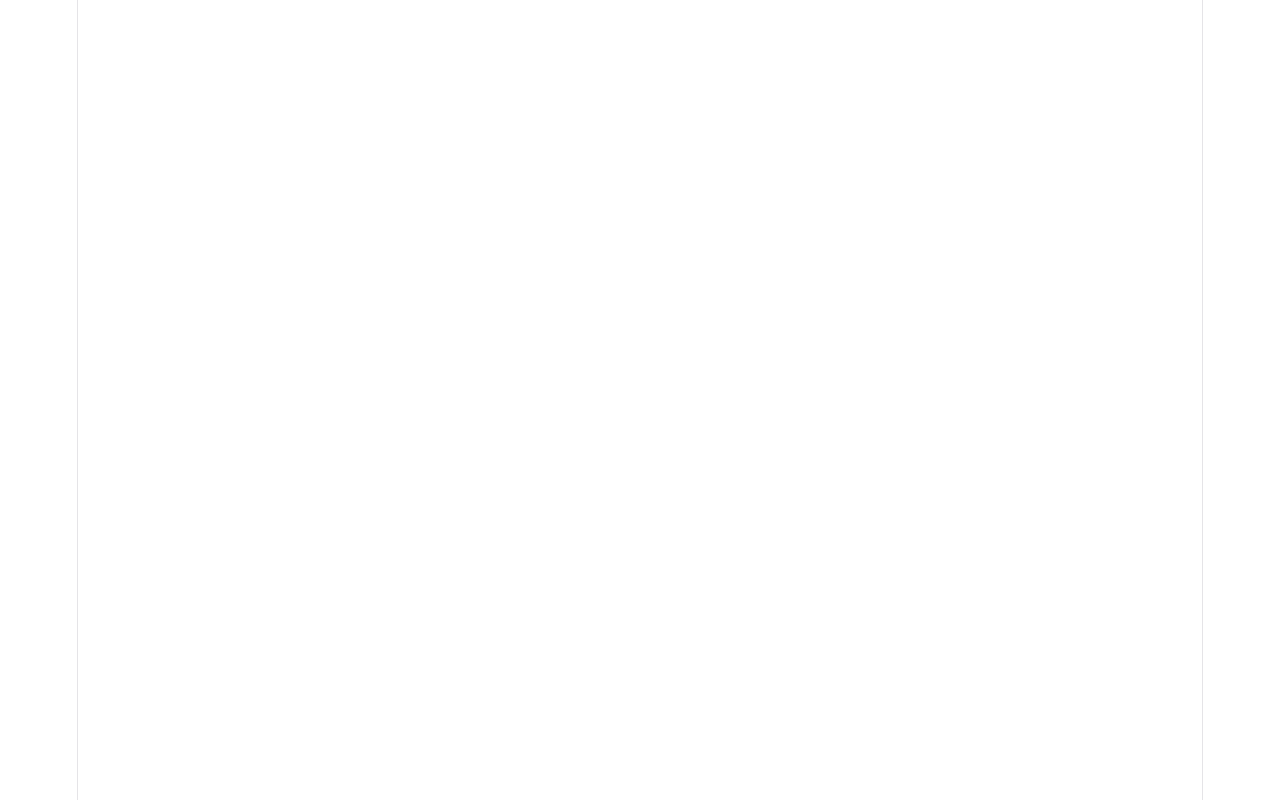
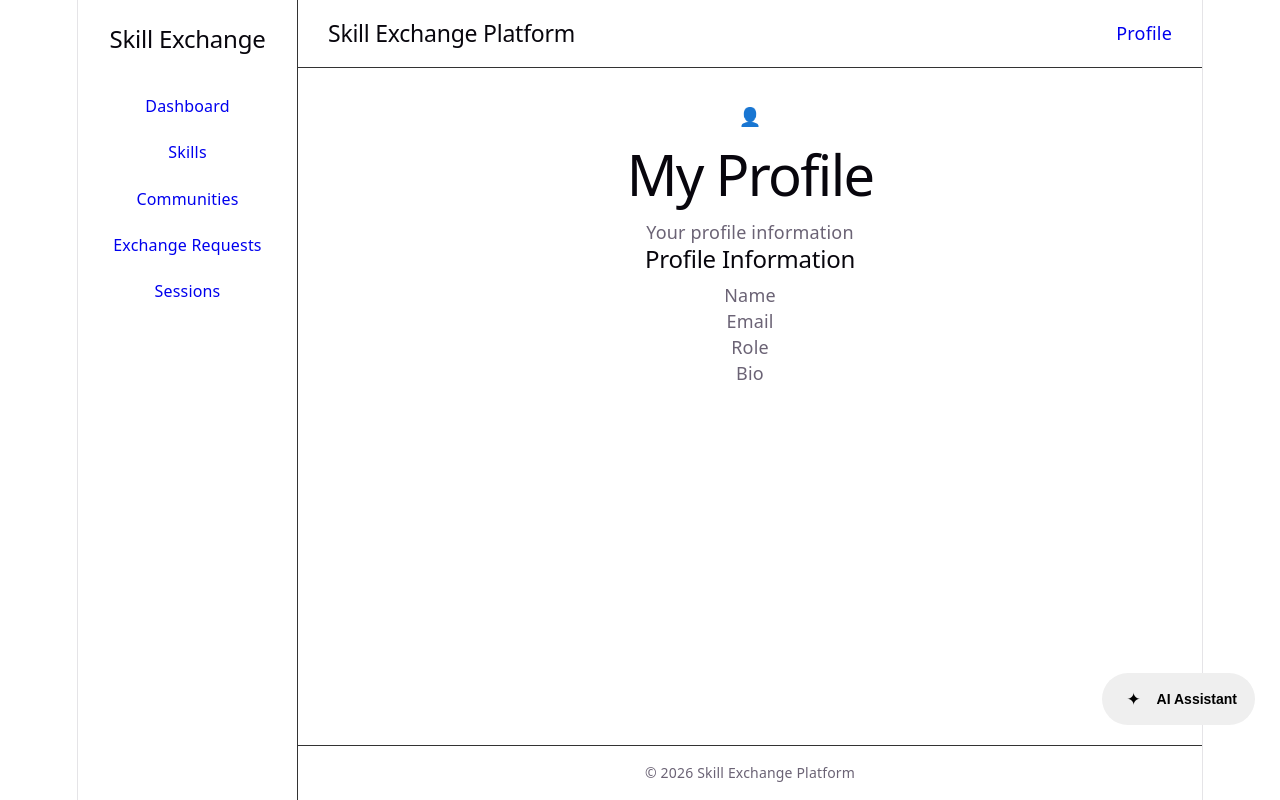
Before and after one commit to MAHAPOSTE/skill-exchange-platform, a React app in the folder frontend/: page /profile in a window 1280 px wide. Before the commit this address had no page. Built offline with nearby package versions, Linux system fonts and the light colour scheme; sample sign-in values are in the browser's storage; the HTML template or start-up script is replaced by a standard one.

Commit message:
feat: set up frontend application layout

```diff
--- a/frontend/src/App.css
+++ b/frontend/src/App.css
@@ -1,93 +1,196 @@
-.dashboard {
-  min-height: 100vh;
+* {
+  box-sizing: border-box;
 }
 
-.dashboard-header {
-  display: flex;
-  justify-content: space-between;
-  align-items: center;
-  padding: 20px 40px;
-  border-bottom: 1px solid #333;
-}
-
-.dashboard-header h2 {
+body {
   margin: 0;
 }
 
-.dashboard-header button {
-  padding: 10px 20px;
-  border: none;
-  border-radius: 6px;
-  cursor: pointer;
+.app-layout {
+  height: 100vh;
+  display: flex;
 }
 
-.dashboard-nav {
-  display: flex;
-  justify-content: center;
-  gap: 25px;
-  padding: 18px;
-  border-bottom: 1px solid #333;
-  flex-wrap: wrap;
+.sidebar {
+  width: 220px;
+  min-height: 100vh;
+  padding: 25px 20px;
+  border-right: 1px solid #333;
+  flex-shrink: 0;
 }
 
-.dashboard-nav a {
+.sidebar h2 {
+  margin: 0 0 40px;
+  font-size: 24px;
+}
+
+.sidebar nav {
+  display: flex;
+  flex-direction: column;
+  gap: 20px;
+}
+
+.sidebar a {
   text-decoration: none;
-  font-weight: 500;
+  font-size: 16px;
+}
+
+.app-main {
+  flex: 1;
+  min-width: 0;
+  height: 100vh;
+  display: flex;
+  flex-direction: column;
+}
+
+.app-header {
+  height: 68px;
+  padding: 0 30px;
+  display: flex;
+  align-items: center;
+  justify-content: space-between;
+  border-bottom: 1px solid #333;
+  flex-shrink: 0;
+}
+
+.app-header h2 {
+  margin: 0;
+  font-size: 23px;
+}
+
+.app-header a {
+  text-decoration: none;
+}
+
+.content-container {
+  flex: 1;
+  padding: 35px;
+  min-height: 0;
+  overflow-y: auto;
+}
+.app-footer {
+  height: 55px;
+  display: flex;
+  align-items: center;
+  justify-content: center;
+  border-top: 1px solid #333;
+  flex-shrink: 0;
+}
+
+.app-footer p {
+  margin: 0;
+  font-size: 14px;
 }
 
 .dashboard-content {
   max-width: 1100px;
-  margin: 40px auto;
-  padding: 0 25px;
-  text-align: center;
+  margin: 40px auto 0;
 }
 
 .dashboard-content h1 {
-  font-size: 48px;
-  margin-bottom: 10px;
+  margin: 0 0 8px;
+  text-align: center;
+  font-size: 38px;
 }
 
 .dashboard-content > p {
-  font-size: 20px;
-  margin-bottom: 40px;
+  margin: 0 0 30px;
+  text-align: center;
+  font-size: 17px;
 }
 
 .stats-grid {
   display: grid;
-  grid-template-columns: repeat(3, 1fr);
-  gap: 20px;
+  grid-template-columns: repeat(4, 1fr);
+  gap: 18px;
 }
 
 .stat-card {
-  padding: 25px;
+  min-height: 130px;
+  padding: 20px;
   border: 1px solid #444;
   border-radius: 12px;
-  min-height: 120px;
+
+  display: flex;
+  flex-direction: column;
+  justify-content: center;
+  align-items: center;
 }
 
 .stat-card h3 {
-  margin-bottom: 15px;
-  font-size: 20px;
+  margin: 0 0 12px;
+  text-align: center;
+  font-size: 17px;
 }
 
 .stat-card p {
-  font-size: 32px;
+  margin: 0;
+  font-size: 30px;
   font-weight: bold;
-  margin: 0;
 }
 
-@media (max-width: 800px) {
+.ai-floating {
+  position: fixed;
+  right: 25px;
+  bottom: 75px;
+
+  display: flex;
+  align-items: center;
+  gap: 9px;
+
+  padding: 12px 18px;
+
+  border: none;
+  border-radius: 30px;
+
+  cursor: pointer;
+  font-size: 14px;
+  font-weight: 600;
+
+  z-index: 1000;
+}
+
+.ai-logo {
+  width: 28px;
+  height: 28px;
+
+  display: flex;
+  align-items: center;
+  justify-content: center;
+
+  border-radius: 50%;
+
+  font-size: 17px;
+  font-weight: bold;
+}
+
+@media (max-width: 1000px) {
+  .stats-grid {
+    grid-template-columns: repeat(3, 1fr);
+  }
+}
+
+@media (max-width: 750px) {
+  .sidebar {
+    width: 180px;
+  }
+
+  .content-container {
+    padding: 25px;
+  }
+
   .stats-grid {
     grid-template-columns: repeat(2, 1fr);
   }
 }
 
-@media (max-width: 500px) {
+@media (max-width: 550px) {
+  .sidebar {
+    width: 150px;
+    padding: 20px 12px;
+  }
+
   .stats-grid {
     grid-template-columns: 1fr;
   }
-
-  .dashboard-header {
-    padding: 15px 20px;
-  }
 }
--- a/frontend/src/App.jsx
+++ b/frontend/src/App.jsx
@@ -1,23 +1,44 @@
 import { BrowserRouter, Routes, Route } from "react-router-dom";
+
 import Home from "./pages/Home";
 import Register from "./pages/Register";
 import Login from "./pages/Login";
 import Dashboard from "./pages/Dashboard";
+import Profile from "./pages/Profile";
+import Skills from "./pages/Skills";
+import Communities from "./pages/Communities";
+import ExchangeRequests from "./pages/ExchangeRequests";
+import Sessions from "./pages/Sessions";
+
 import ProtectedRoute from "./components/ProtectedRoute";
+import Layout from "./components/Layout";
+
 import "./App.css";
 
 function App() {
   return (
     <BrowserRouter>
       <Routes>
+
         <Route path="/" element={<Home />} />
         <Route path="/register" element={<Register />} />
         <Route path="/login" element={<Login />} />
-        <Route path="/dashboard" element={
-          <ProtectedRoute>
-            <Dashboard />
-          </ProtectedRoute>
-        } />
+
+        <Route
+          element={
+            <ProtectedRoute>
+              <Layout />
+            </ProtectedRoute>
+          }
+        >
+          <Route path="/dashboard" element={<Dashboard />} />
+          <Route path="/skills" element={<Skills />} />
+          <Route path="/communities" element={<Communities />} />
+          <Route path="/skill-exchange" element={<ExchangeRequests />} />
+          <Route path="/sessions" element={<Sessions />} />
+          <Route path="/profile" element={<Profile />} />
+        </Route>
+
       </Routes>
     </BrowserRouter>
   );
--- /dev/null
+++ b/frontend/src/components/Footer.jsx
@@ -0,0 +1,9 @@
+function Footer() {
+  return (
+    <footer className="app-footer">
+      <p>© 2026 Skill Exchange Platform</p>
+    </footer>
+  );
+}
+
+export default Footer;
--- /dev/null
+++ b/frontend/src/components/Layout.jsx
@@ -0,0 +1,36 @@
+import { Link, Outlet } from "react-router-dom";
+import Sidebar from "./Sidebar";
+import Footer from "./Footer";
+
+function Layout() {
+  return (
+    <div className="app-layout">
+
+      <Sidebar />
+
+      <div className="app-main">
+
+        <header className="app-header">
+          <h2>Skill Exchange Platform</h2>
+
+          <Link to="/profile">Profile</Link>
+        </header>
+
+        <main className="content-container">
+          <Outlet />
+        </main>
+
+        <Footer />
+
+      </div>
+
+      <button className="ai-floating">
+        <span className="ai-logo">✦</span>
+        <span>AI Assistant</span>
+      </button>
+
+    </div>
+  );
+}
+
+export default Layout;
--- /dev/null
+++ b/frontend/src/components/Sidebar.jsx
@@ -0,0 +1,19 @@
+import { Link } from "react-router-dom";
+
+function Sidebar() {
+  return (
+    <aside className="sidebar">
+      <h2>Skill Exchange</h2>
+
+      <nav>
+        <Link to="/dashboard">Dashboard</Link>
+        <Link to="/skills">Skills</Link>
+        <Link to="/communities">Communities</Link>
+       <Link to="/skill-exchange">Exchange Requests</Link>
+        <Link to="/sessions">Sessions</Link>
+      </nav>
+    </aside>
+  );
+}
+
+export default Sidebar;
--- /dev/null
+++ b/frontend/src/pages/Communities.jsx
@@ -0,0 +1,10 @@
+function Communities() {
+  return (
+    <div>
+      <h1>Communities</h1>
+      <p>Communities content will be added here.</p>
+    </div>
+  );
+}
+
+export default Communities;
--- a/frontend/src/pages/Dashboard.jsx
+++ b/frontend/src/pages/Dashboard.jsx
@@ -1,10 +1,7 @@
 import { useEffect, useState } from "react";
-import { Link, useNavigate } from "react-router-dom";
 import api from "../api";
 
 function Dashboard() {
-  const navigate = useNavigate();
-
   const [stats, setStats] = useState({
     users: 0,
     mentors: 0,
@@ -31,7 +28,6 @@ function Dashboard() {
 
         setStats(response.data);
       } catch (error) {
-        console.log(error.response?.data);
         setError(
           error.response?.data?.message || "Failed to load dashboard"
         );
@@ -43,11 +39,6 @@ function Dashboard() {
     fetchDashboardStats();
   }, []);
 
-  const handleLogout = () => {
-    localStorage.removeItem("token");
-    navigate("/login");
-  };
-
   if (loading) {
     return <h2>Loading dashboard...</h2>;
   }
@@ -57,25 +48,7 @@ function Dashboard() {
   }
 
   return (
-    <div className="dashboard">
-
-      <header className="dashboard-header">
-        <h2>Skill Exchange Platform</h2>
-
-        <button onClick={handleLogout}>Logout</button>
-      </header>
-
-      <nav className="dashboard-nav">
-        <Link to="/profile">Profile</Link>
-        <Link to="/skills">Skills</Link>
-        <Link to="/mentor-requests">Mentor Requests</Link>
-        <Link to="/communities">Communities</Link>
-        <Link to="/skill-exchange">Skill Exchange</Link>
-        <Link to="/sessions">Sessions</Link>
-        <Link to="/ai-assistant">AI Assistant</Link>
-      </nav>
-
-      <main className="dashboard-content">
+    <div className="dashboard-content">
 
       <h1>Dashboard</h1>
 
@@ -120,8 +93,6 @@ function Dashboard() {
 
       </div>
 
-      </main>
-
     </div>
   );
 }
--- /dev/null
+++ b/frontend/src/pages/ExchangeRequests.jsx
@@ -0,0 +1,10 @@
+function ExchangeRequests() {
+  return (
+    <div>
+      <h1>Exchange Requests</h1>
+      <p>Exchange request content will be added here.</p>
+    </div>
+  );
+}
+
+export default ExchangeRequests;
--- /dev/null
+++ b/frontend/src/pages/Profile.jsx
@@ -0,0 +1,25 @@
+function Profile() {
+  return (
+    <div className="profile-page">
+      <div className="profile-header">
+        <div className="profile-image">
+          <span>👤</span>
+        </div>
+
+        <h1>My Profile</h1>
+        <p>Your profile information</p>
+      </div>
+
+      <div className="profile-card">
+        <h2>Profile Information</h2>
+
+        <p>Name</p>
+        <p>Email</p>
+        <p>Role</p>
+        <p>Bio</p>
+      </div>
+    </div>
+  );
+}
+
+export default Profile;
--- /dev/null
+++ b/frontend/src/pages/Sessions.jsx
@@ -0,0 +1,10 @@
+function Sessions() {
+  return (
+    <div>
+      <h1>Sessions</h1>
+      <p>Session content will be added here.</p>
+    </div>
+  );
+}
+
+export default Sessions;
--- /dev/null
+++ b/frontend/src/pages/Skills.jsx
@@ -0,0 +1,10 @@
+function Skills() {
+  return (
+    <div>
+      <h1>Skills</h1>
+      <p>Skills content will be added here.</p>
+    </div>
+  );
+}
+
+export default Skills;
```
Lines whose indentation alone changed are shown as unchanged.
